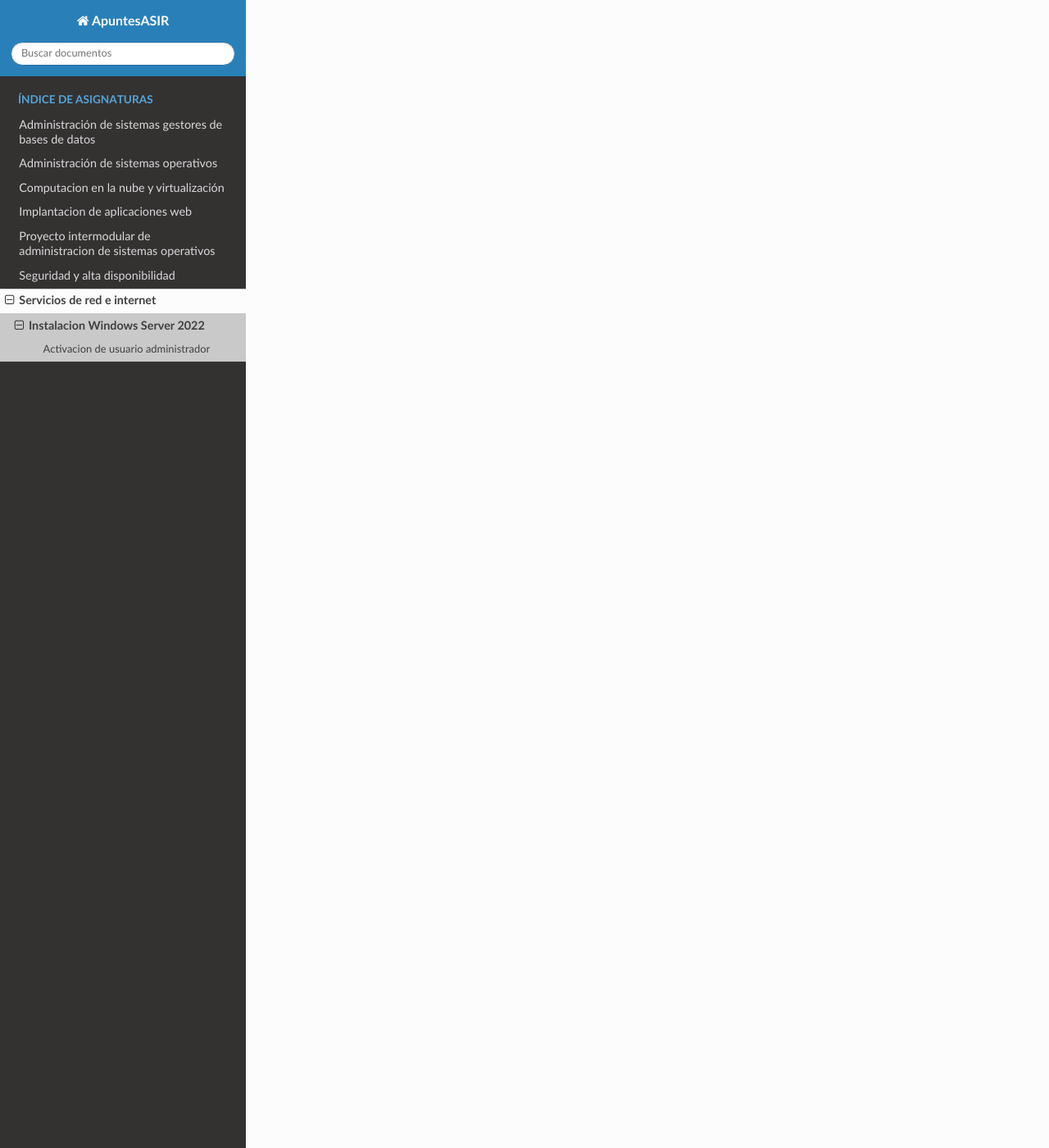
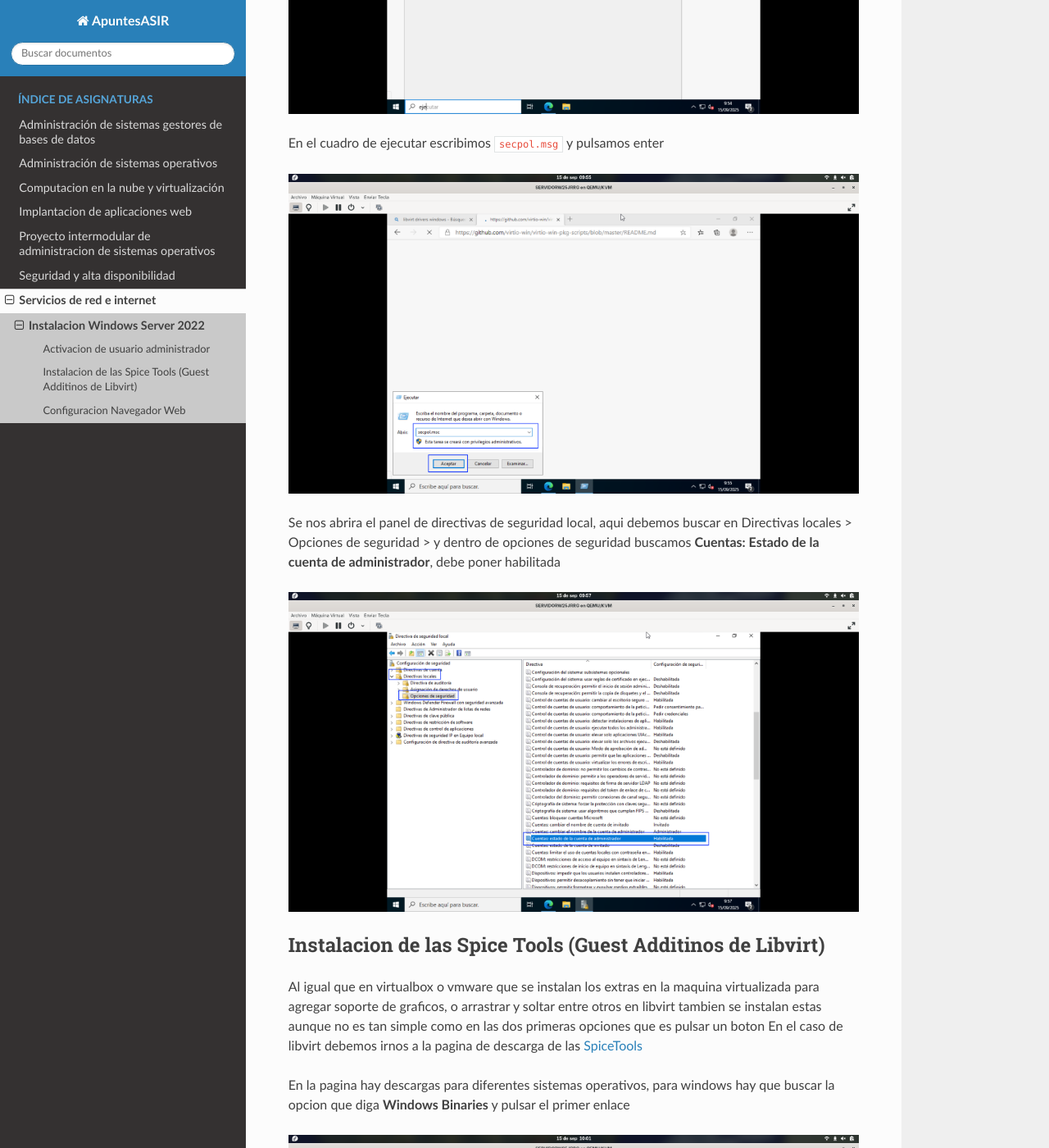
Before and after one commit to jrodriiguezg/ApuntesASIR, a Sphinx documentation site: the page built from docs/servicios-de-red-e-internet/instalacion-windows-server.md, in a window 1280 px wide and 1400 px high, scrolled down 12203 px. Shown: the whole window at 82% size. Built offline with Sphinx 7.4.7 and the Read the Docs theme 3.1.0, drawn with Linux system fonts in a browser that asks for light colours; pages that are not in the unit, such as notebooks, are missing from menus; some of the changed text lies outside the part shown.

Commit message:
new file:   docs/servicios-de-red-e-internet/images/Wserver/39antes.png

````diff
--- a/docs/servicios-de-red-e-internet/instalacion-windows-server.md
+++ b/docs/servicios-de-red-e-internet/instalacion-windows-server.md
@@ -92,3 +92,59 @@
 Ahora escribimos el siguiente comando ``` net user administrador /active:yes``` y pulsamos enter
 
 ![CMD_comando](images/Wserver/24.png)
+
+Ahora vamos a comprobar que se ha habilitado el usuario administrador de manera correcta, para ello abrimos el cuadro de ejecutar o bien buscandolo en la barra de busqueda o pulsando las teclas **Windows (Super) + R**
+
+![Abrir_ejecutar](images/Wserver/25.png)
+
+En el cuadro de ejecutar escribimos ```secpol.msg``` y pulsamos enter
+
+![secpol.msg](images/Wserver/27.png)
+
+Se nos abrira el panel de directivas de seguridad local, aqui debemos buscar en Directivas locales > Opciones de seguridad > y dentro de opciones de seguridad buscamos **Cuentas: Estado de la cuenta de administrador**, debe poner habilitada
+
+![Administrador_habilitado](images/Wserver/29.png)
+
+## Instalacion de las Spice Tools (Guest Additinos de Libvirt)
+
+Al igual que en virtualbox o vmware que se instalan los extras en la maquina virtualizada para agregar soporte de graficos, o arrastrar y soltar entre otros en libvirt tambien se instalan estas aunque no es tan simple como en las dos primeras opciones que es pulsar un boton
+En el caso de libvirt debemos irnos a la pagina de descarga de las [SpiceTools](https://www.spice-space.org/download.html)
+
+En la pagina hay descargas para diferentes sistemas operativos, para windows hay que buscar la opcion que diga **Windows Binaries** y pulsar el primer enlace
+
+![Spice_tools](images/Wserver/30.png)
+
+Al ser software codigo abierto no esta firmado (ya que esto cuesta dinero), por lo que nos saltara el siguiente aviso de Smart Screen, solo debemos pulsar en ejecutar
+
+![Smart_screen](images/Wserver/31.png)
+
+La instalacion comenzara
+
+![Instalacion](images/Wserver/32.png)
+
+Aceptamos el acuerdo de licencia
+
+![Instalacion2](images/Wserver/33.png)
+
+Y despues de un rato se finalizara la instalacion
+
+![InstalacionFin](images/Wserver/35.png)
+
+
+## Configuracion Navegador Web
+Como navegador yo he elegido Firefox ya que es el que uso a diario y el que menos recursos consume
+
+![Firefox](images/Wserver/37.png)
+
+Para configurar la navegacion privada de manera predeterminada en firefox hay que hacer los siguientes pasos:
+Abrimos el navegador y nos desplazamos al desplegable de la esquina superior derecha como se ve en la imagen, ahi pulsamos en ajustes
+
+![Firefox_ajustes](images/Wserver/39antes.png)
+
+Una vez en ajustes en el buscador superior buscamos **Historial**, la primera opcion que señala **Firefox podra:** pulsamos y se abrira un desplegable en el que seleccionaremos la ultima opcion **usar una configuracion privada para el historial**
+
+![historial](images/Wserver/40.png)
+
+Despues debemos marcar la casilla que dice **Navegacion privada permanente**, despues de estos todos los datos de la sesion de busqueda se borraran al salir
+
+![historial2](images/Wserver/39.png)
````
Also changed, not shown: docs/servicios-de-red-e-internet/images/Wserver/39antes.png (added).
